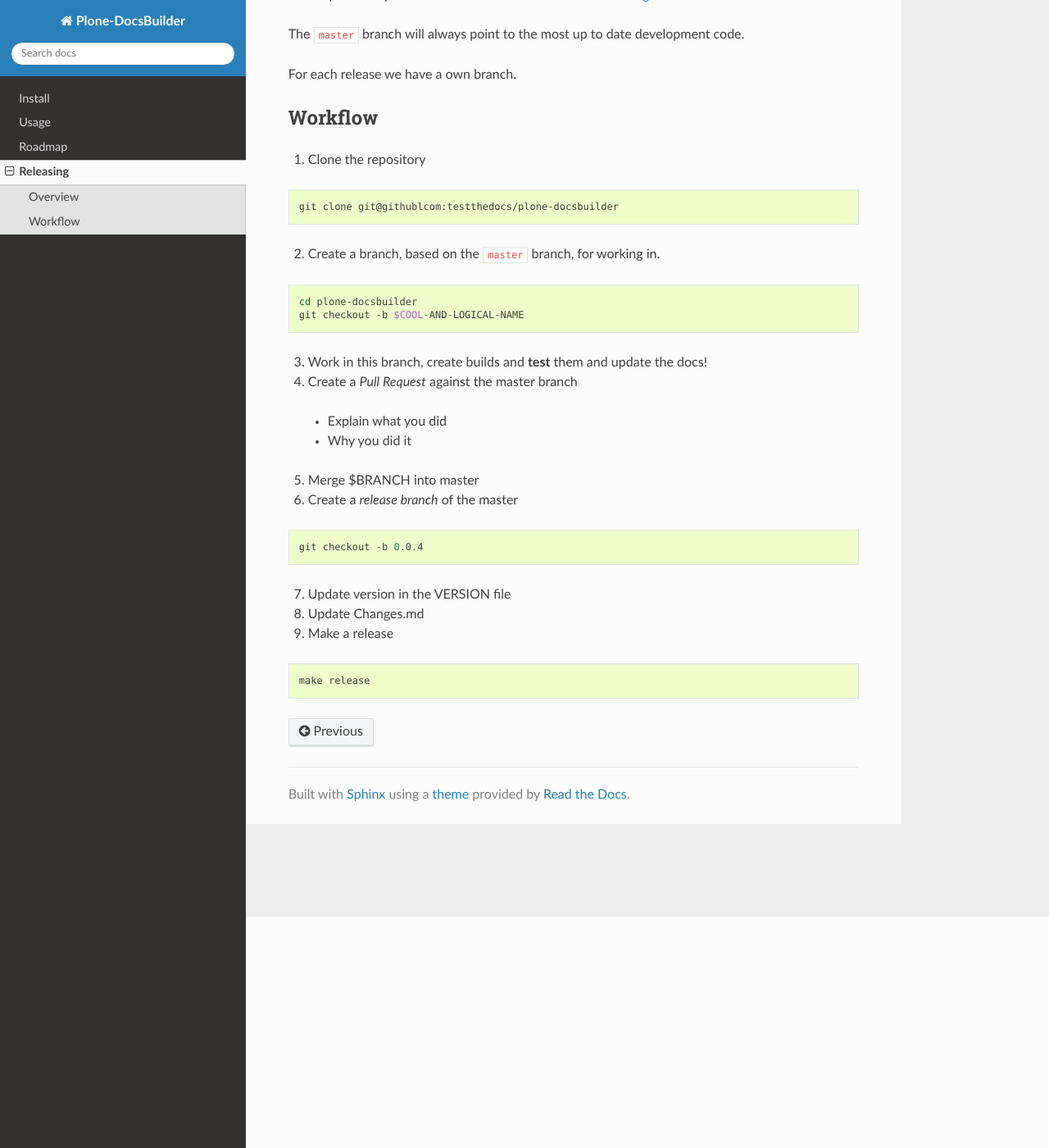
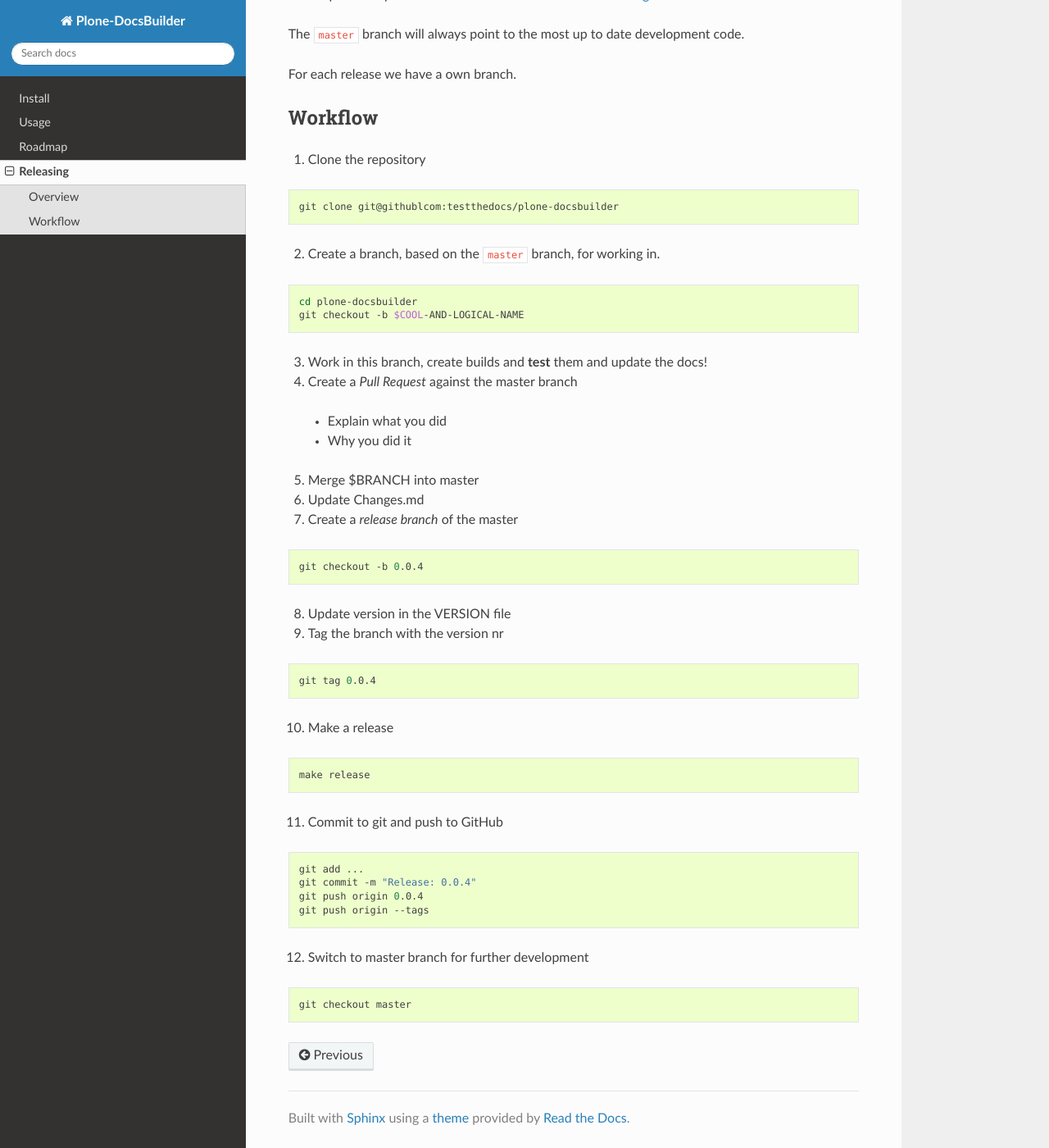
Before and after one commit to testthedocs/plone-docsbuilder, a Sphinx documentation site: the page built from docs/releasing.rst, in a window 1280 px wide and 1400 px high, scrolled down 282 px. Shown: the whole window at 82% size. Built offline with Sphinx 7.4.7 and the Read the Docs theme 2.0.0, drawn with Linux system fonts in a browser that asks for light colours.

Commit message:
Docs: Update release steps

```diff
--- a/docs/releasing.rst
+++ b/docs/releasing.rst
@@ -38,16 +38,40 @@ Workflow
   - Why you did it
 
 5. Merge $BRANCH into master
-6. Create a *release branch* of the master
+
+6. Update Changes.md
+
+7. Create a *release branch* of the master
 
 .. code-block:: shell
 
    git checkout -b 0.0.4
 
-7. Update version in the VERSION file
-8. Update Changes.md
-9. Make a release
+8. Update version in the VERSION file
+
+9. Tag the branch with the version nr
+
+.. code-block:: shell
+
+   git tag 0.0.4
+
+10. Make a release
 
 .. code-block:: shell
 
    make release
+
+11. Commit to git and push to GitHub
+
+.. code-block:: shell
+
+   git add ...
+   git commit -m "Release: 0.0.4"
+   git push origin 0.0.4
+   git push origin --tags
+
+12. Switch to master branch for further development
+
+.. code-block:: shell
+
+   git checkout master
```
